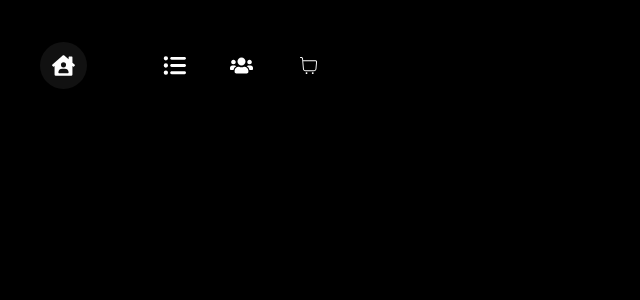
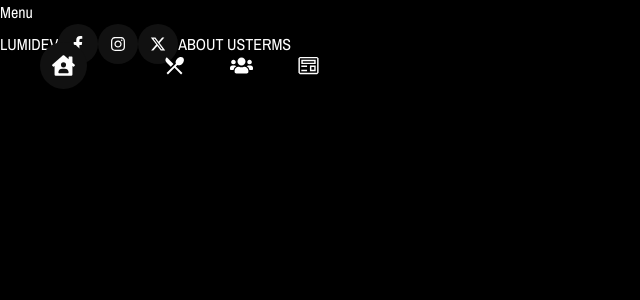
Before and after one commit to MacarronesSinTomate/kebaberia, a Next.js app: page /menu in a window 1280 px wide. Before the commit this address had no page. Shown: the top 300 px of the page, without its empty margins (0-640 px from the left). Built offline with nearby package versions, Linux system fonts and the light colour scheme.

Commit message:
Created footer and new landings

```diff
--- /dev/null
+++ b/src/Components/Footer/Footer.js
@@ -0,0 +1,21 @@
+'use client'
+
+import { FaFacebookF, FaInstagram } from "react-icons/fa";
+import { FaXTwitter } from "react-icons/fa6";
+
+export default function Footer() {
+
+    return <div className="flex sm:pl-10 sm:pr-10 max-sm:flex-col mt-20 w-full h-[100px] max-sm:h-[120px] justify-between items-center border-t-[1px] border-[#272727]">
+        <div className="flex justify-center w-1/6 text-white"> LUMIDEV </div>
+        <div className="flex justify-center w-4/6 text-current">
+            <div className="p-3 rounded-full bg-[#111111] cursor-pointer"> <FaFacebookF color="white"/> </div>
+            <div className="p-3 mr-3 ml-3 rounded-full bg-[#111111] cursor-pointer"> <FaInstagram color="white"/> </div>
+            <div className="p-3 rounded-full bg-[#111111] cursor-pointer"> <FaXTwitter color="white"/> </div>
+        </div>
+        <div className="flex justify-center w-1/6 text-white max-sm:mb-3">
+            <div className="mr-4 whitespace-nowrap "> ABOUT US </div>
+            <div className="mr-4"> TERMS </div>
+        </div>
+    </div>
+
+}
--- /dev/null
+++ b/src/actions/actions.js
@@ -0,0 +1,5 @@
+'use server'
+
+import { redirect } from 'next/navigation'
+
+export async function navigate(url) { redirect(url); }
--- /dev/null
+++ b/src/app/[...not found]/page.js
@@ -0,0 +1,9 @@
+import Link from "next/link";
+
+export default function NotFound() {
+    return <div className="flex flex-col text-white w-full h-[800px] justify-center items-center">
+        <div className="max-sm:w-2/3 mb-10 text-3xl"> We did not find that kebab, sorry... </div>
+        <div className="max-sm:w-2/3 mb-10 text-3xl"> ❤️ But here we have other kebabs that you can fall in love with ❤️ </div>
+        <Link className="p-2 border-4 border-red-500 rounded-xl" href="/"> GO FOR THE KEBABS </Link>
+    </div>
+}
--- /dev/null
+++ b/src/app/aboutUs/page.js
@@ -0,0 +1,5 @@
+export default function AboutUs() {
+
+    return <div> ABOUT US </div>
+
+}
--- a/src/app/layout.js
+++ b/src/app/layout.js
@@ -1,8 +1,9 @@
-import { Inter } from "next/font/google";
+import { Archivo_Narrow } from "next/font/google";
 import "./globals.css";
 import NavBar from "@/components/NavBar/NavBar";
+import Footer from "@/components/Footer/Footer";
 
-const inter = Inter({ subsets: ["latin"] });
+const archivo_Narrow = Archivo_Narrow({ subsets: ["latin"] });
 
 export const metadata = {
 	title: "Create Next App",
@@ -12,9 +13,10 @@ export const metadata = {
 export default function RootLayout({ children }) {
 	return (
 		<html lang="en">
-			<body className="bg-black">
+			<body className={`bg-black text-white ${archivo_Narrow.className}`}>
 				<NavBar />
 				{children}
+				<Footer />
 			</body>
 		</html>
 	);
--- /dev/null
+++ b/src/app/menu/page.js
@@ -0,0 +1,5 @@
+export default function Menu() {
+
+    return <div> Menu </div>
+
+}
--- /dev/null
+++ b/src/app/reviews/page.js
@@ -0,0 +1,5 @@
+export default function Reviews() {
+
+    return <div> Reviews </div>
+
+}
--- /dev/null
+++ b/src/app/whereWeAre/page.js
@@ -0,0 +1,5 @@
+export default function WhereWeAre() {
+
+    return <div> Where We Are </div>
+
+}
--- a/src/components/NavBar/NavBar.js
+++ b/src/components/NavBar/NavBar.js
@@ -1,26 +1,29 @@
 'use client'
 
 import { FaHouseUser, FaUsers } from "react-icons/fa";
-import { CiShoppingCart } from "react-icons/ci";
+import { MdOutlineRestaurantMenu } from "react-icons/md";
 import { FaListUl } from "react-icons/fa6";
 import { useState } from "react";
+import { VscPreview } from "react-icons/vsc";
+import { redirect } from "next/dist/server/api-utils";
+import { navigate } from "@/actions/actions";
 
 const icons = [
     {
         icon: <FaHouseUser size={23} color="white" />,
-        route: ''
+        route: '/'
     },
     {
-        icon: <FaListUl size={23} color="white" />,
-        route: ''
+        icon: <MdOutlineRestaurantMenu size={23} color="white" />,
+        route: '/menu'
     },
     {
         icon: <FaUsers size={23} color="white" />,
-        route: ''
+        route: '/aboutUs'
     },
     {
-        icon: <CiShoppingCart size={23} color="white" />,
-        route: ''
+        icon: <VscPreview size={23} color="white" />,
+        route: '/reviews'
     }
 ]
 
@@ -28,16 +31,17 @@ export default function NavBar() {
 
     const [active, setActive] = useState(0);
 
-    return <div className="fixed left-0 top-0 sm:flex h-[50px] mt-10 items-center pl-10">
-
+    return <div className="fixed z-10 left-0 top-0 sm:flex h-[50px] mt-10 items-center pl-10">
 
             {icons.map( ( _x, _indx ) => {
+                const color = active === _indx ? "bg-[#111111]" : "";
+                const margin = !_indx ? "mr-16 max-sm:mb-16" : "mr-5 max-sm:mb-5";
                 return <div
                     key={_indx}
-                    className={`w-min p-3 ${ active === _indx ? "bg-[#111111]" : "" } ${ !_indx ? "mr-16 max-sm:mb-16" : "mr-5 max-sm:mb-5" } rounded-full`}
+                    className={`w-min p-3 ${color} ${margin} rounded-full cursor-pointer`}
                     onClick={() => {
                         setActive(_indx);
-                        // navigate(_x.route);
+                        navigate(_x.route);
                     }}
                 >
                     { _x.icon }
```
Also changed, not shown: src/Components/Button/Button.js (added, +14 -0 lines).
